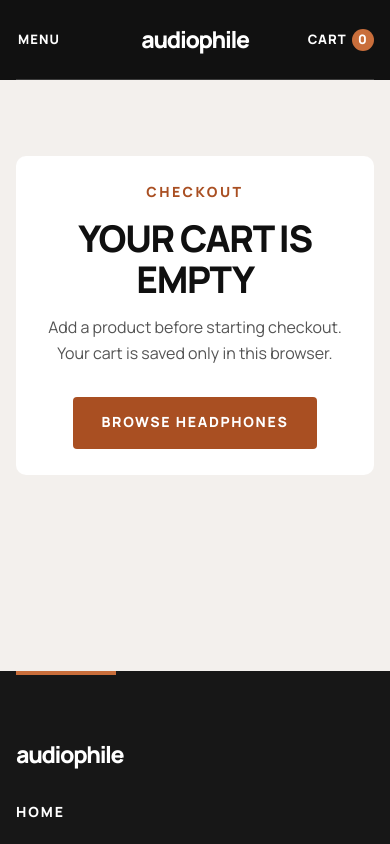
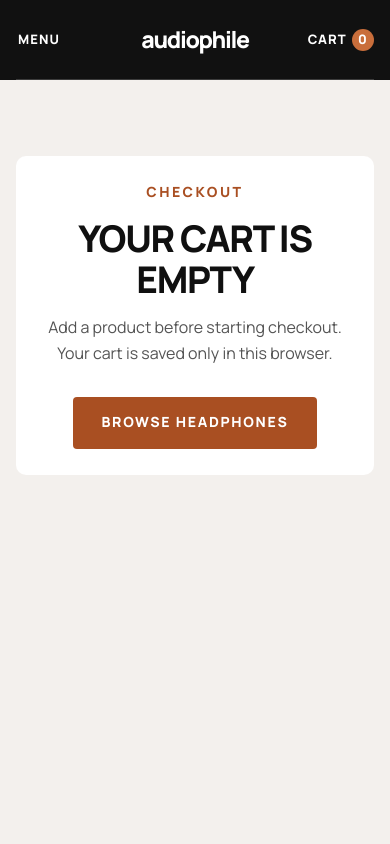
Before and after one commit to royeradames/audiophile-ecommerce, a Next.js app: page /checkout in a window 390 px wide. Shown: the top 844 px of the page. Built offline with nearby package versions, Linux system fonts and the light colour scheme.

Commit message:
fix: keep empty checkout layout stable during cart restore

```diff
--- a/app/checkout/page.tsx
+++ b/app/checkout/page.tsx
@@ -302,7 +302,8 @@ export default function CheckoutPage() {
   if (hydrated && !detailedItems.length && confirmation === null) {
     return (
       <section className="checkout-page section">
-        <div className="container narrow-empty">
+        <div className="container">
+          <div className="narrow-empty checkout-empty">
             <p className="eyebrow">Checkout</p>
             <h1>{canceled ? "Card checkout canceled" : "Your cart is empty"}</h1>
             {canceled ? (
@@ -311,6 +312,7 @@ export default function CheckoutPage() {
               <p>Add a product before starting checkout. Your cart is saved only in this browser.</p>
             )}
             <Link className="button button-primary" href="/headphones">Browse headphones</Link>
+          </div>
         </div>
       </section>
     );
--- a/app/globals.css
+++ b/app/globals.css
@@ -839,8 +839,9 @@ h3 {
   color: var(--ink-soft);
 }
 
+/* Keep the footer below the initial viewport while the browser restores the cart. */
 .checkout-page {
-  min-height: 70vh;
+  min-height: calc(100svh - 92px);
   background: var(--warm);
 }
 
@@ -886,6 +887,10 @@ h3 {
 .narrow-empty {
   max-width: 760px;
   text-align: center;
+}
+
+.checkout-empty {
+  margin-inline: auto;
 }
 
 .narrow-empty .button {
@@ -1747,6 +1752,10 @@ legend {
     min-height: 80px;
   }
 
+  .checkout-page {
+    min-height: calc(100svh - 80px);
+  }
+
   .wordmark {
     font-size: 1.45rem;
   }
```
Lines whose indentation alone changed are shown as unchanged.
